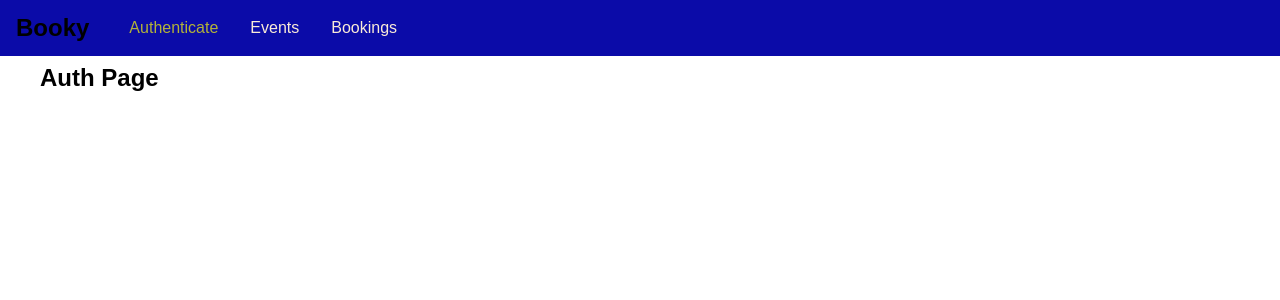
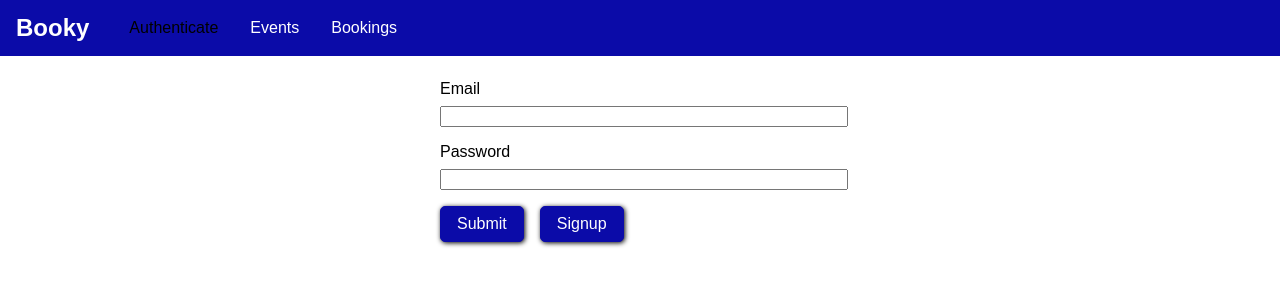
Before and after one commit to akshitbansal108/event-booking-app, a React (Create React App) app in the folder frontend/: page /auth in a window 1280 px wide. Shown: the top 300 px of the page. Built offline with nearby package versions, Linux system fonts and the light colour scheme.

Commit message:
basic login form added

```diff
--- a/frontend/src/App.js
+++ b/frontend/src/App.js
@@ -2,7 +2,7 @@ import React from "react";
 import "./App.css";
 import { BrowserRouter, Route, Switch, Redirect } from "react-router-dom";
 
-import AuthPage from "./pages/auth.page";
+import AuthPage from "./pages/Auth/Auth";
 import BookingsPage from "./pages/booking.page";
 import EventsPage from "./pages/event.page";
 
--- a/frontend/src/components/navigation/main.navigation.css
+++ b/frontend/src/components/navigation/main.navigation.css
@@ -13,6 +13,7 @@
 .navigation__head h1 {
   margin: 0;
   font-size: 1.5rem;
+  color: white;
 }
 
 .navigation__items {
@@ -31,12 +32,12 @@
 }
 
 .navigation__items a {
-  color: antiquewhite;
+  color: white;
   text-decoration: none;
 }
 
 .navigation__items a:hover,
 .navigation__items a:active,
 .navigation__items a.active {
-  color: rgb(179, 179, 57);
+  color: black;
 }
--- /dev/null
+++ b/frontend/src/pages/Auth/Auth.css
@@ -0,0 +1,37 @@
+.auth-form {
+  width: 25rem;
+  max-width: 80rem;
+  margin: 5rem auto;
+}
+
+.form-input label,
+.form-input input {
+  width: 100%;
+  display: block;
+}
+
+.form-input label {
+  margin-bottom: 0.5rem;
+}
+
+.form-input {
+  margin-bottom: 1rem;
+}
+
+.form-actions button {
+  background: rgb(11, 11, 168);
+  font: inherit;
+  border: 1px solid rgb(11, 11, 168);
+  border-radius: 5px;
+  padding: 0.5rem 1rem;
+  margin-right: 1rem;
+  box-shadow: 1px 1px 5px black;
+  color: white;
+  cursor: pointer;
+}
+
+.form-actions button:hover,
+.form-actions button:active {
+  background: rgb(11, 11, 168);
+  border-color: white;
+}
--- /dev/null
+++ b/frontend/src/pages/Auth/Auth.js
@@ -0,0 +1,43 @@
+import React, { Component } from "react";
+
+import './Auth.css';
+
+class AuthPage extends Component {
+  constructor(props) {
+    super(props);
+    this.emailElement = React.createRef();
+    this.passwordElement = React.createRef();
+  }
+
+  submit = () => {
+    const email = this.emailElement.current.value;
+    const password = this.passwordElement.current.value;
+
+    if (email.trim().length === 0 || password.trim().length === 0) {
+      return;
+    }
+
+    console.log(email, password);
+  }
+
+  render() {
+    return (
+      <form className="auth-form" onSubmit={this.submit}>
+        <div className="form-input">
+          <label htmlFor="email">Email</label>
+          <input type="email" id="email" ref={this.emailElement} />
+        </div>
+        <div className="form-input">
+          <label htmlFor="password">Password</label>
+          <input type="password" id="password" ref={this.passwordElement} />
+        </div>
+        <div className="form-actions">
+          <button type="submit">Submit</button>
+          <button type="button">Signup</button>
+        </div>
+      </form>
+    );
+  }
+}
+
+export default AuthPage;
--- a/frontend/src/pages/auth.page.js
+++ /dev/null
@@ -1,9 +0,0 @@
-import React, { Component } from "react";
-
-class AuthPage extends Component {
-  render() {
-    return <h2>Auth Page</h2>;
-  }
-}
-
-export default AuthPage;
```
